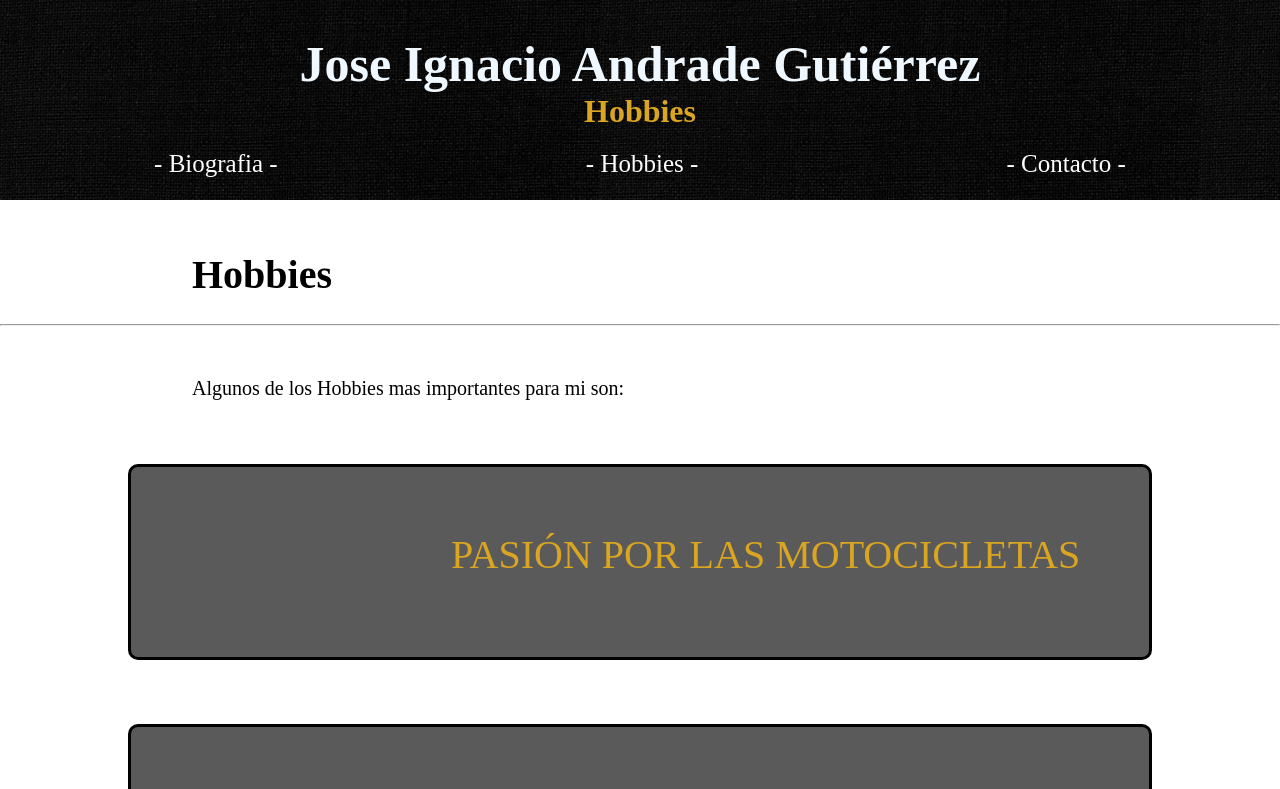
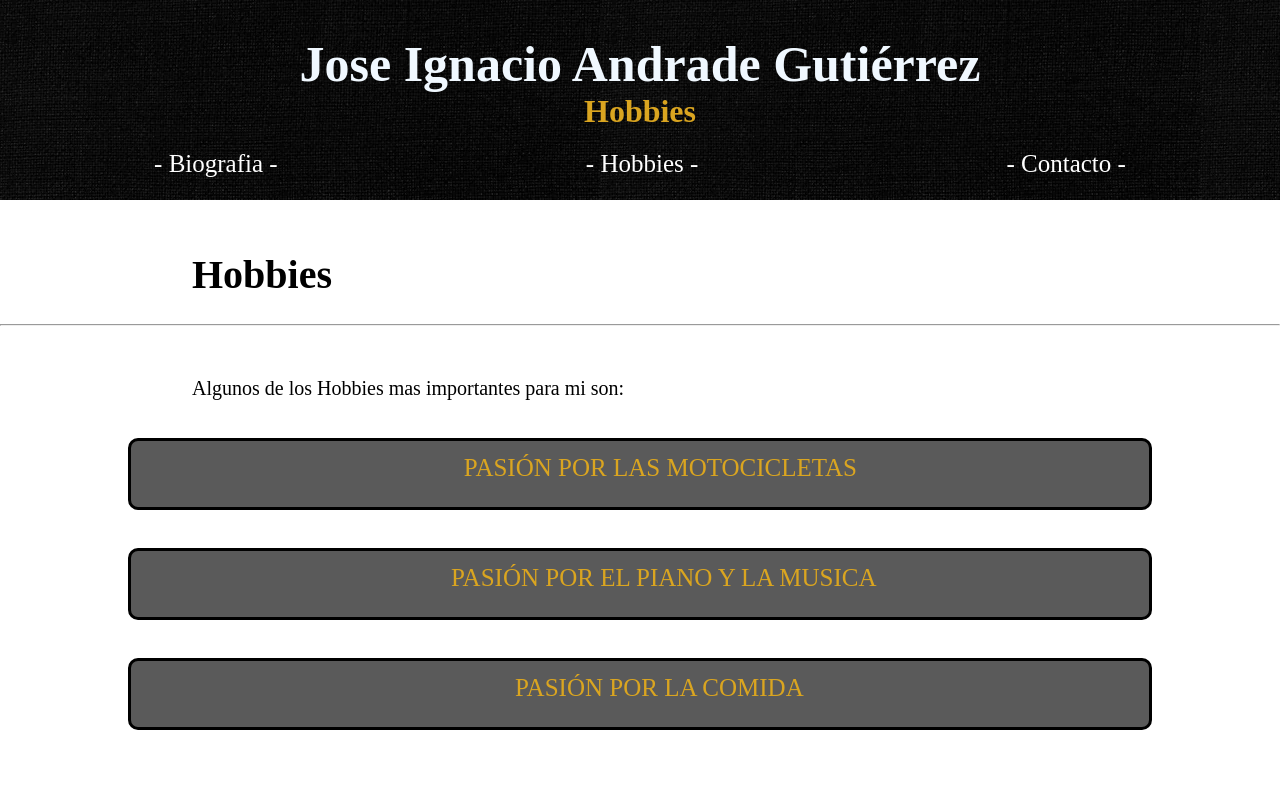
Before and after one commit to ignacioandrademec/bit-website, a plain HTML site: page hobbies.html in a window 1280 px wide. Shown: the top 789 px of the page. Drawn offline with Linux system fonts and the light colour scheme.

Commit message:
Actualización styles

```diff
--- a/styles.css
+++ b/styles.css
@@ -133,28 +133,27 @@ section {
 
 #navHobbies {
     border: solid;
-    margin: 5% 10% 5% 10%;
-    height: 100px;
-    padding: 5% 1% 2% 25%;
+    margin: 3% 10% 2% 10%;
+    height: 40px;
+    padding: 1% 1% 1% 26%;
     border-radius: 10px;
     background-color: rgb(90, 90, 90);
-
 }
 
 #navHobbies1 {
     border: solid;
-    margin: 5% 10% 2% 10%;
-    height: 100px;
-    padding: 5% 1% 2% 25%;
+    margin: 3% 10% 2% 10%;
+    height: 40px;
+    padding: 1% 1% 1% 25%;
     border-radius: 10px;
     background-color: rgb(90, 90, 90);
 }
 
 #navHobbies2 {
     border: solid;
-    margin: 5% 10% 5% 10%;
-    height: 100px;
-    padding: 5% 1% 2% 30%;
+    margin: 3% 10% 5% 10%;
+    height: 40px;
+    padding: 1% 1% 1% 30%;
     border-radius: 10px;
     background-color: rgb(90, 90, 90);
 }
@@ -162,7 +161,7 @@ section {
 .contenidoHobbies {
     color: goldenrod;
     text-decoration: none;
-    font-size: 40px;
+    font-size: 25px;
 }
 
 .formatoParrafos {
@@ -274,7 +273,7 @@ form {
 }
 
 #section1 {
-    margin: 2% 30% 5% 20%;
+    margin: 2% 15% 5% 15%;
     display: flex;
     font-size: 20px;
 
@@ -282,8 +281,8 @@ form {
 
 #imgComida {
     width: 600px;
-    margin-left: 30%;
-    margin-top: 25%;
+    margin-left: 10%;
+    margin-top: 0%;
 }
 
 .titulosSobremi {
```
